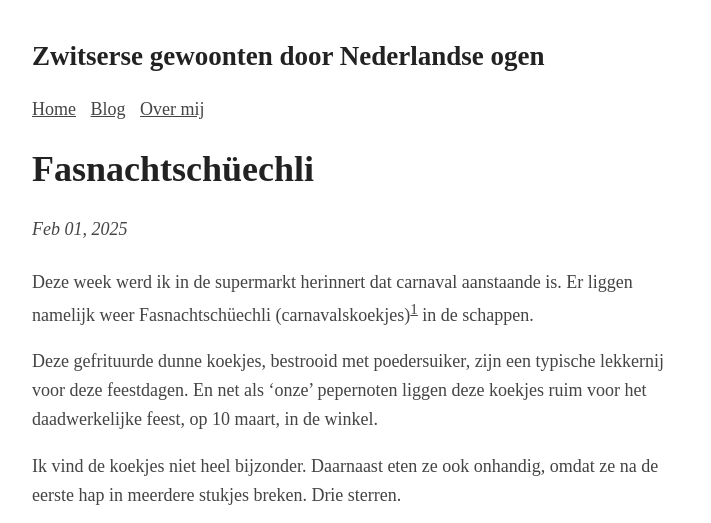
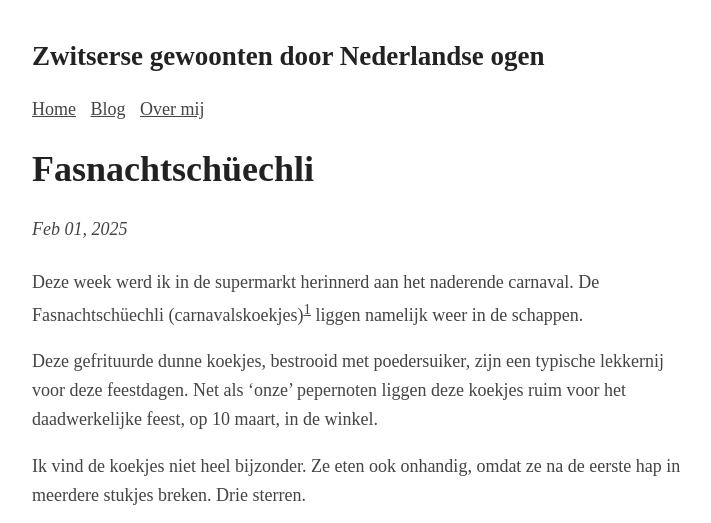
Before and after one commit to Roald87/roaldin.ch, a Jekyll site: the page built from _posts/2025-02-01-carnavalskoekjes.md, in a window 1280 px wide, cut to the strip 0-523 px from the top of the page. Shown: the whole strip, without its empty margins (283-994 px from the left). Built offline with Jekyll 4.4.1, drawn with Linux system fonts in a browser that asks for light colours; comment, search, counter and statistics services are not loaded.

Commit message:
Spellcheck by ChatGPT

```diff
--- a/_posts/2025-02-01-carnavalskoekjes.md
+++ b/_posts/2025-02-01-carnavalskoekjes.md
@@ -4,11 +4,11 @@ title: Fasnachtschüechli
 image: generated/carnavalskoekjes-1-500-86b151788.webp
 ---
 
-Deze week werd ik in de supermarkt herinnert dat carnaval aanstaande is. Er liggen namelijk weer Fasnachtschüechli (carnavalskoekjes)[^1] in de schappen.
+Deze week werd ik in de supermarkt herinnerd aan het naderende carnaval. De Fasnachtschüechli (carnavalskoekjes)[^1] liggen namelijk weer in de schappen.
 
-Deze gefrituurde dunne koekjes, bestrooid met poedersuiker, zijn een typische lekkernij voor deze feestdagen. En net als 'onze' pepernoten liggen deze koekjes ruim voor het daadwerkelijke feest, op 10 maart, in de winkel.
+Deze gefrituurde dunne koekjes, bestrooid met poedersuiker, zijn een typische lekkernij voor deze feestdagen. Net als 'onze' pepernoten liggen deze koekjes ruim voor het daadwerkelijke feest, op 10 maart, in de winkel.
 
-Ik vind de koekjes niet heel bijzonder. Daarnaast eten ze ook onhandig, omdat ze na de eerste hap in meerdere stukjes breken. Drie sterren.
+Ik vind de koekjes niet heel bijzonder. Ze eten ook onhandig, omdat ze na de eerste hap in meerdere stukjes breken. Drie sterren.
 
 {% picture carnavalskoekjes-1.jpeg --alt Een bord met een gefrituurde, met poedersuiker bestrooide lekkernij. %}
 
```
